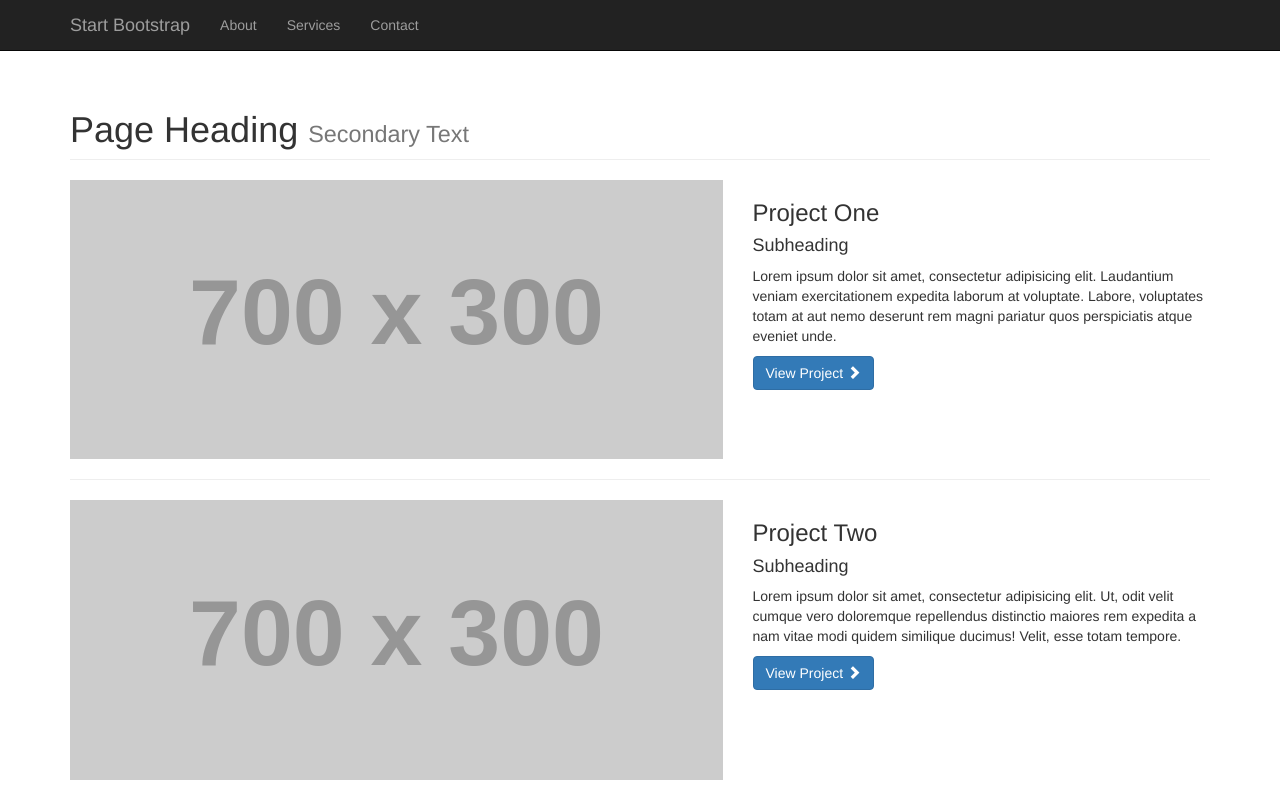
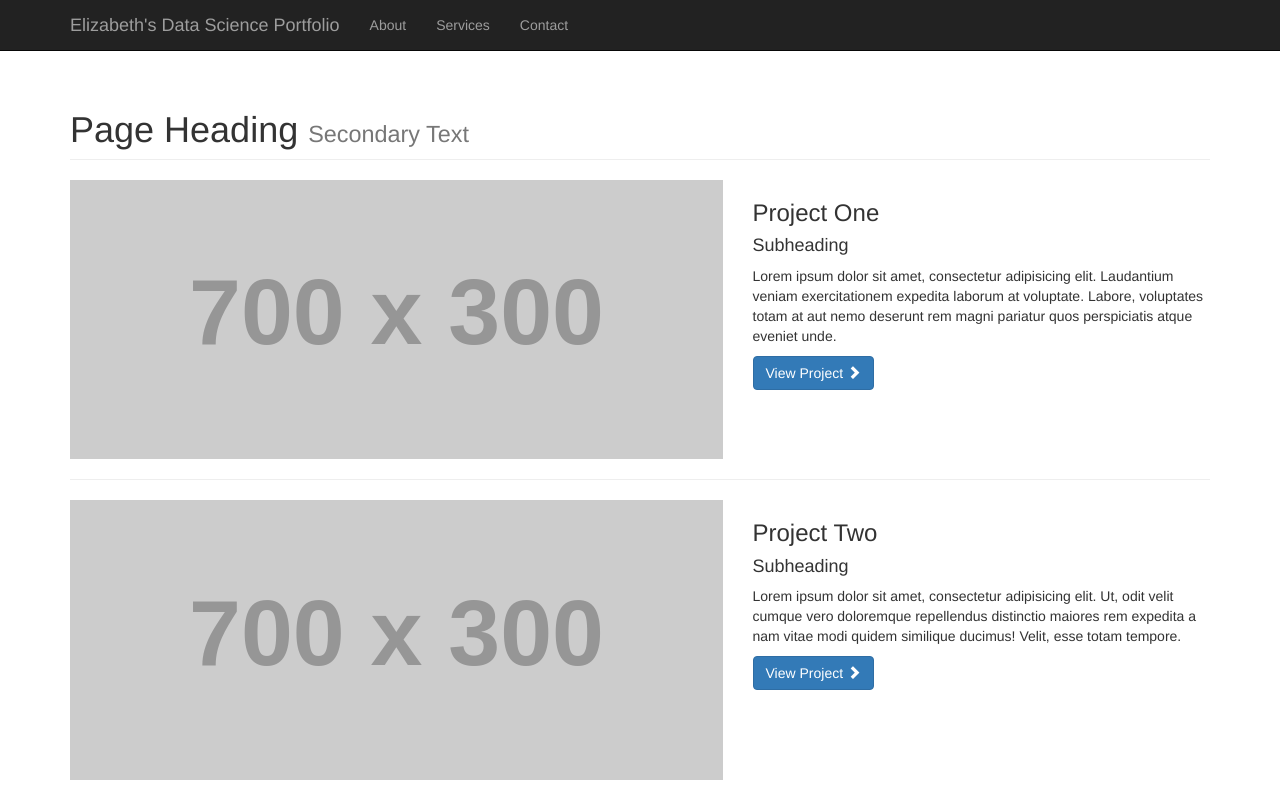
Before and after one commit to ERych/erych.github.io, a plain HTML site: page index.html in a window 1280 px wide. Shown: the top 800 px of the page. Drawn offline with Linux system fonts and the light colour scheme; placeholder pictures from the web are drawn by us.

Commit message:
Texting html

```diff
--- a/index.html
+++ b/index.html
@@ -39,7 +39,7 @@
                     <span class="icon-bar"></span>
                     <span class="icon-bar"></span>
                 </button>
-                <a class="navbar-brand" href="#">Start Bootstrap</a>
+                <a class="navbar-brand" href="#">Elizabeth's Data Science Portfolio</a>
             </div>
             <!-- Collect the nav links, forms, and other content for toggling -->
             <div class="collapse navbar-collapse" id="bs-example-navbar-collapse-1">
```
